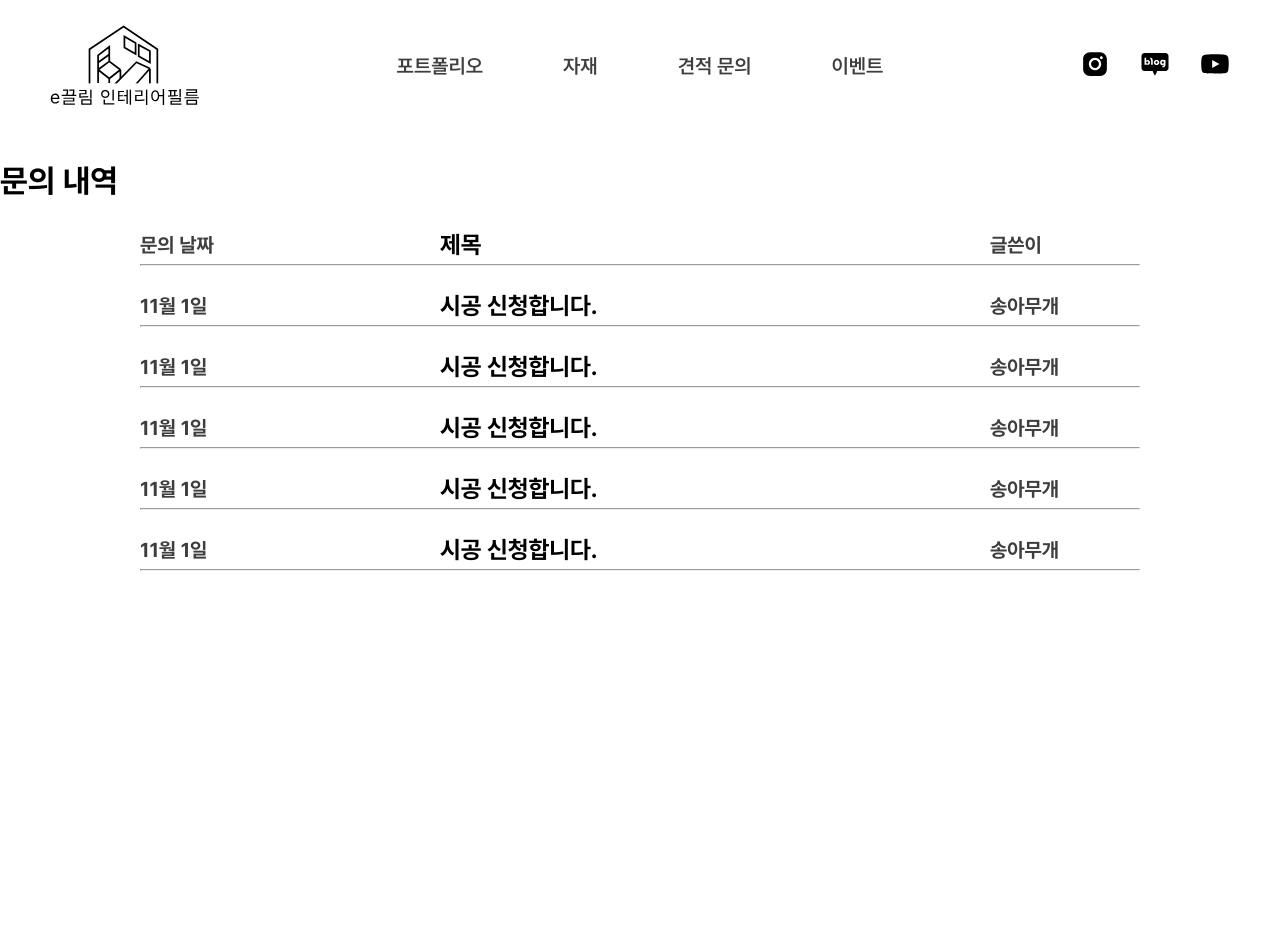
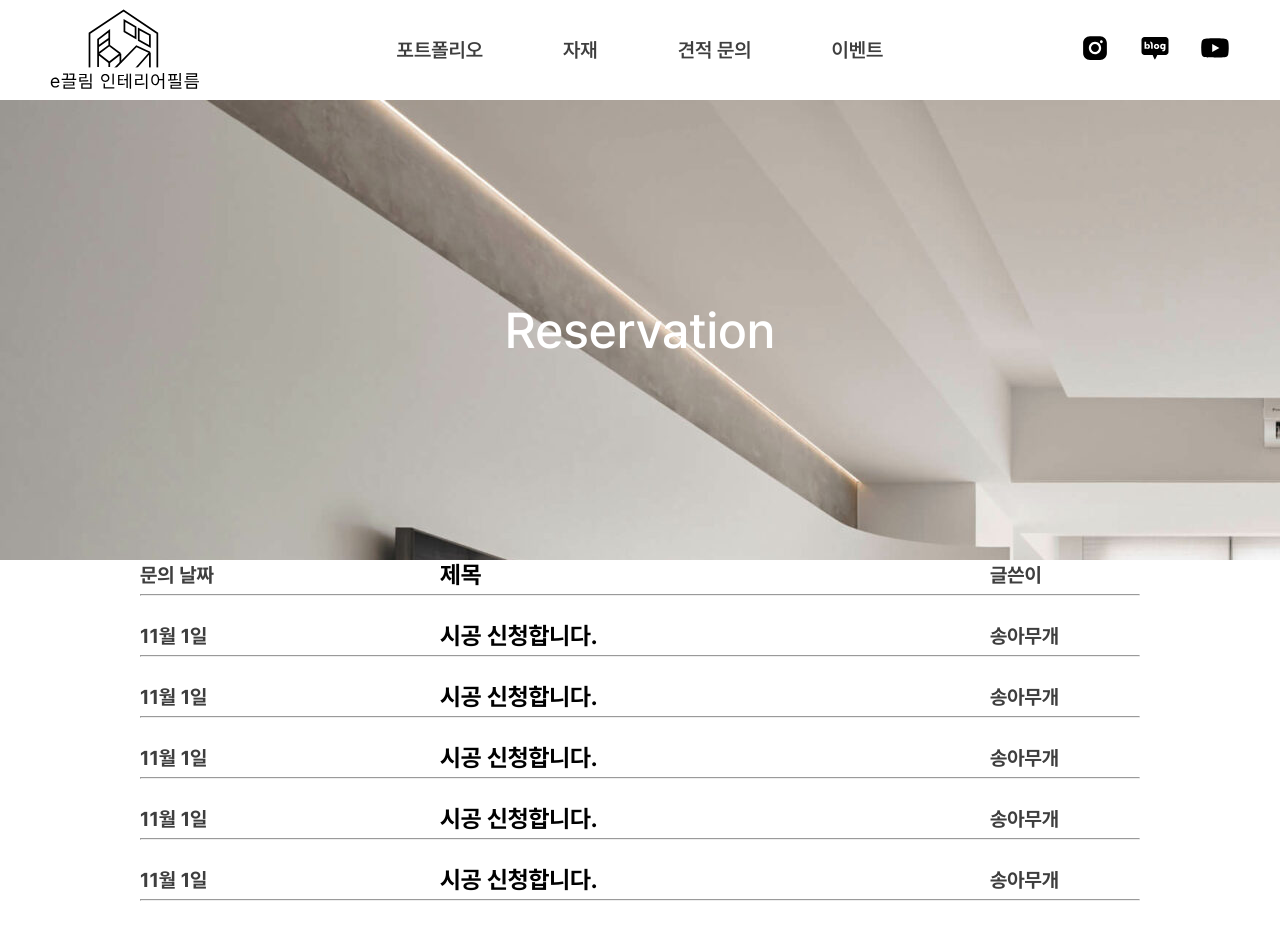
Before and after one commit to P1su/web_sw, a React (Vite) app: page /reservation in a window 1280 px wide. Shown: the top 940 px of the page. Before the commit the page ends 800 px from the top, so only its background shows below. Built offline with nearby package versions, Linux system fonts and the light colour scheme.

Commit message:
style: Title 영역 수정

```diff
--- a/src/components/Header/Header.module.css
+++ b/src/components/Header/Header.module.css
@@ -2,7 +2,7 @@
   display: flex;
   align-items: center;
   justify-content: space-between;
-  height: 13.2rem;
+  height: 10rem;
   padding: 0 5rem;
 }
 .navBar {
--- a/src/components/Title/Title.module.css
+++ b/src/components/Title/Title.module.css
@@ -1,12 +1,18 @@
 .titleWrapper {
+  display: flex;
+  justify-content: center;
+  align-items: center;
   width: 100%;
-  color: #000;
+  height: 40rem;
+  background-image: url('../../assets/img/Interior1.jpg');
+  color: #ffffff;
+
   font-family: Pretendard;
-  font-size: 32px;
+  font-size: 50px;
   font-style: normal;
-  font-weight: 700;
+  font-weight: 500;
   line-height: normal;
-  text-align: start;
+
   padding-top: 3rem;
   padding-bottom: 3rem;
 }
--- a/src/pages/Reservation/Reservation.jsx
+++ b/src/pages/Reservation/Reservation.jsx
@@ -5,7 +5,7 @@ import styles from './Reservation.module.css';
 const Reservation = () => {
   return(
     <div className={styles.pageWrapper}>
-      <Title>문의 내역</Title>
+      <Title>Reservation</Title>
       <ReservationList />
     </div>
   );
```
